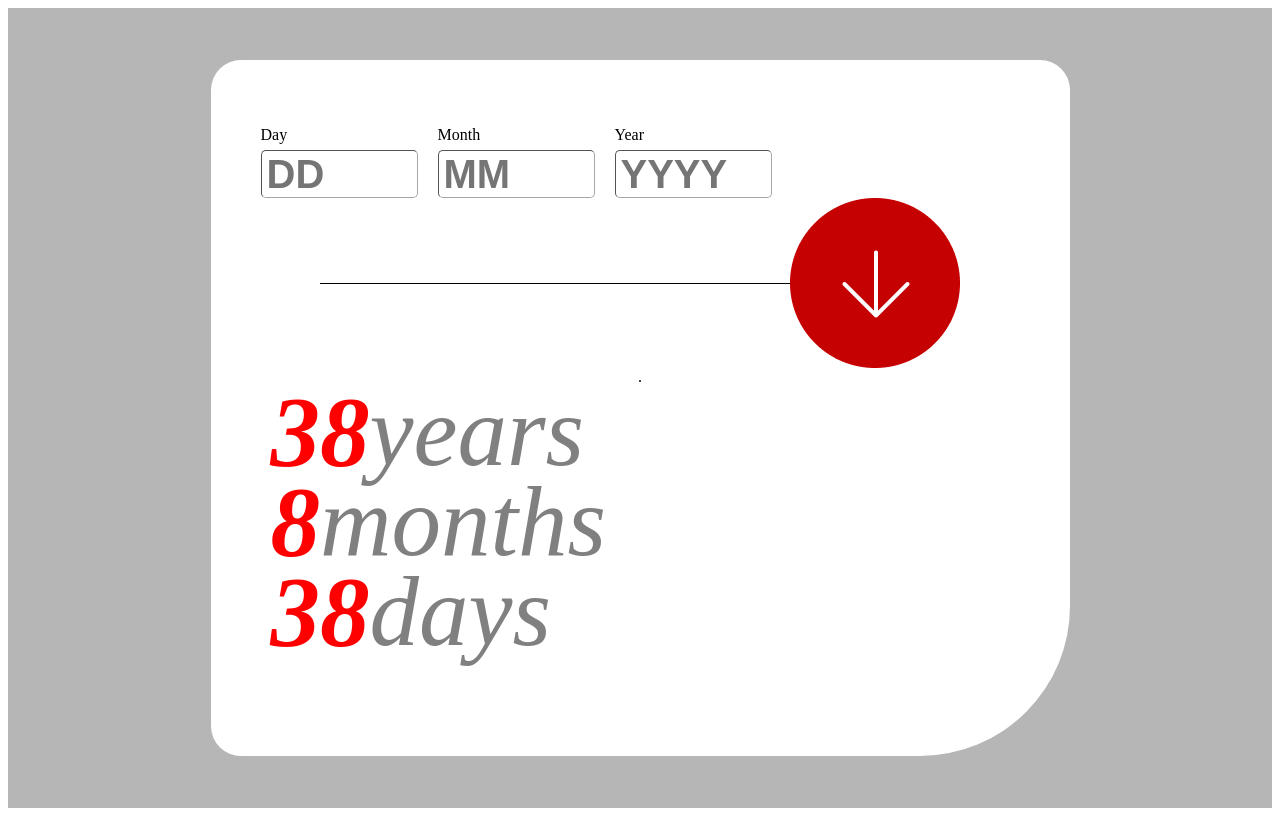
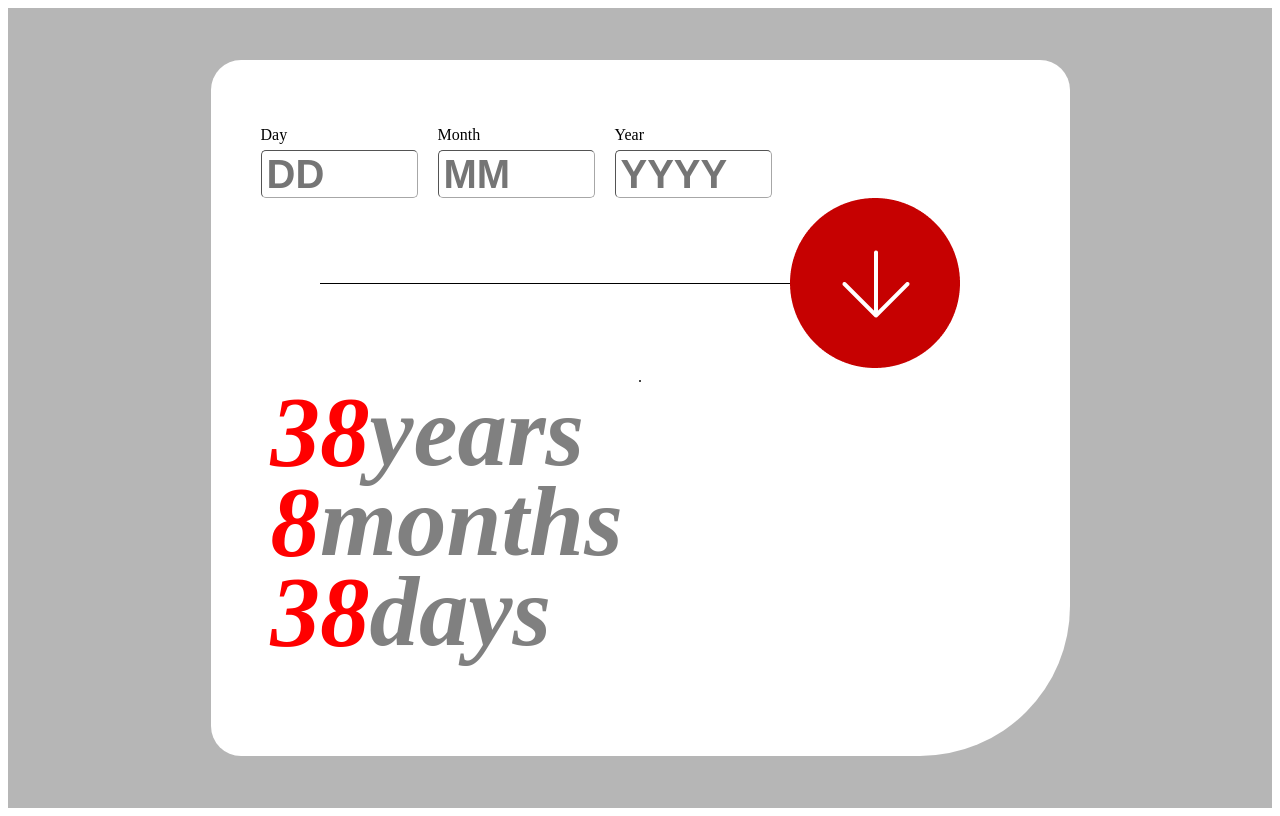
Before and after one commit to jerrinnah/age-calc, a plain HTML site: page index.html in a window 1280 px wide. Drawn offline with Linux system fonts and the light colour scheme.

Commit message:
fixed styling

```diff
--- a/index.html
+++ b/index.html
@@ -42,17 +42,17 @@
                 </div>
                 <div class="line">.</div>
 
-                <div class="year-row">
-                    <h3 class="num">38</h3>
-                    <p class="year-text">years</p>
+                <div class="year-output output-container">
+                    <h3 class="year-output">38</h3>
+                    <p class="period-text">years</p>
                 </div>
-                <div class="year-row">
-                    <h3 class="num">8</h3>
-                    <p class="year-text">months</p>
+                <div class="month-output output-container">
+                    <h3 class="month-output">8</h3>
+                    <p class="period-text">months</p>
                 </div>
-                <div class="year-row">
-                    <h3 class="num">38</h3>
-                    <p class="year-text">days</p>
+                <div class="day-output output-container">
+                    <h3 class="day-output">38</h3>
+                    <p class="period-text">days</p>
                 </div>
             </div>
 
--- a/index.js
+++ b/index.js
@@ -25,10 +25,19 @@ monthsInput.addEventListener('input', function () {
 monthsInput.addEventListener("input", function(){
     if (value > 4){
         value = value.slice(0, 4)
-
     }
 })
 
-formBtn.addEventListener("click", ()=> {
+formBtn.addEventListener("click", () => {
     let setDay = daysInput.value
+    let setMonth = monthsInput.value - 1
+    let setYear = yearsInput.value
+    let now = new Date()
+    let newDate = Date(setYear, setMonth, setDay)
+    const ageInMiliseconds = now - newDate
+    const milisecondsInYear = 1000 * 60 * 60 * 24 * 365.25;
+    const milisecondsInMonth = 1000 * 60 * 60 * 24 * 30.44;
+    const months = Math.floor((remainingMiliseconds % milisecondsInMonth) / (1000 * 60 * 60 * 24));
+
+
 })
--- a/style.css
+++ b/style.css
@@ -10,18 +10,18 @@
   /* align-content: center */
 }
 
-.form{
-    display: flex;
-    flex-direction: row;
+.form {
+  display: flex;
+  flex-direction: row;
 }
 
-.hidden{
-    display: none;
+.hidden {
+  display: none;
 }
 
-.form-container{
-    display: flex;
-    flex-direction: column;
+.form-container {
+  display: flex;
+  flex-direction: column;
 }
 .cal-body {
   height: 596px;
@@ -105,7 +105,28 @@ hr {
   padding-left: 20px;
 }
 
-.year-row {
+.month-output {
+  font-size: 99px;
+  font-style: italic;
+  font-weight: 700;
+  color: red;
+  /* background-color: yellow; */
+}
+.day-output {
+  font-size: 99px;
+  font-style: italic;
+  font-weight: 700;
+  color: red;
+  /* background-color: blue; */
+}
+.year-output {
+    font-size: 99px;
+    font-style: italic;
+    font-weight: 700;
+    color: red;
+  }
+
+.output-container {
   height: 70px;
   display: flex;
   flex-direction: row;
@@ -113,14 +134,9 @@ hr {
   padding: 10px;
   /* background-color: blueviolet; */
 }
-.num {
-  font-size: 99px;
-  font-style: italic;
-  font-weight: 700;
-  color: red;
-}
 
-.year-text {
+
+.period-text {
   font-size: 99px;
   font-style: italic;
   color: gray;
```
